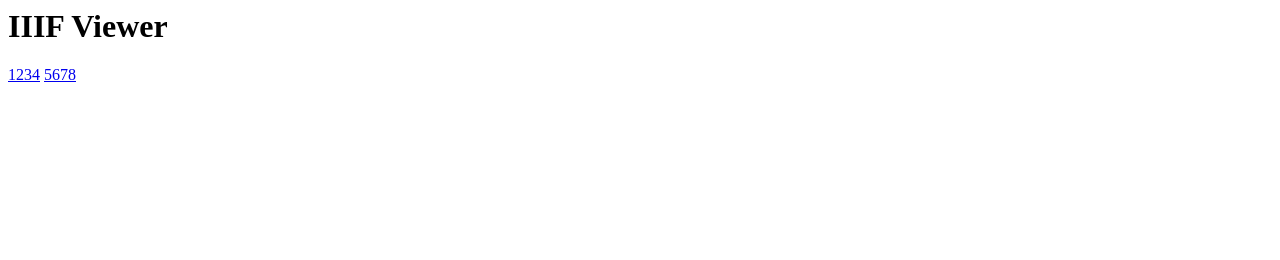
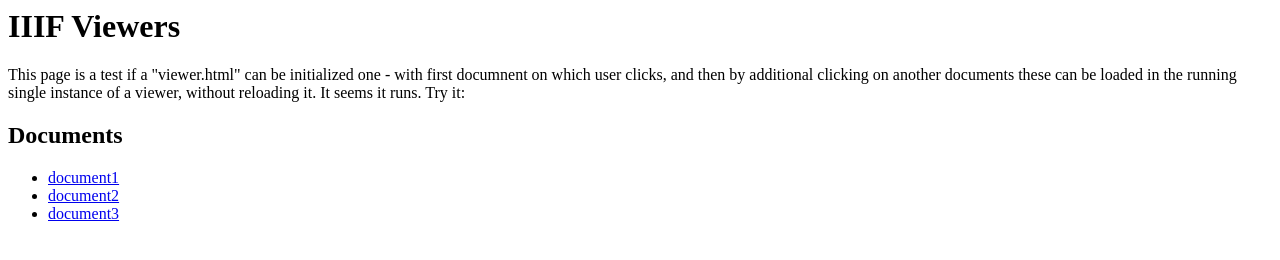
Before and after one commit to klokan/iiiflink, a plain HTML site: page index.html in a window 1280 px wide. Drawn offline with Linux system fonts and the light colour scheme.

Commit message:
Update index.html

```diff
--- a/index.html
+++ b/index.html
@@ -1,9 +1,18 @@
 <html>
 <body>
-<h1>IIIF Viewer</h1>
+<h1>IIIF Viewers</h1>
 
-<a href="viewer.html#1234" target="iiif">1234</a>
-<a href="viewer.html#5678" target="iiif">5678</a>
+This page is a test if a "viewer.html" can be initialized one - with first documnent on which user clicks, and then by additional clicking on another documents these can be loaded in the running single instance of a viewer, without reloading it.
+It seems it runs. Try it:
+
+<h2>Documents</h2>
+
+<ul>
+<li><a href="viewer.html#document1" target="viewername">document1</a>
+<li><a href="viewer.html#document2" target="viewername">document2</a>
+<li><a href="viewer.html#document3" target="viewername">document3</a>
+</ul>
+
 
 </body>
 </html>
```
